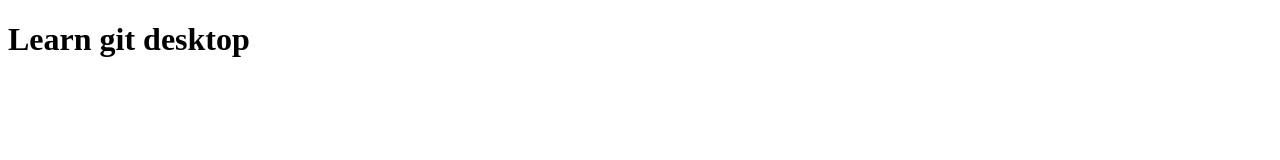
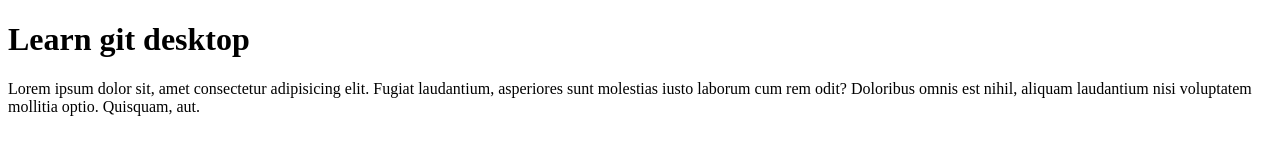
Before and after one commit to Joun77/git-desktop, a plain HTML site: page index.html in a window 1280 px wide. Drawn offline with Linux system fonts and the light colour scheme.

Commit message:
add tag p
tag p

```diff
--- a/index.html
+++ b/index.html
@@ -7,5 +7,6 @@
 </head>
 <body>
     <h1>Learn git desktop</h1>
+    <p>Lorem ipsum dolor sit, amet consectetur adipisicing elit. Fugiat laudantium, asperiores sunt molestias iusto laborum cum rem odit? Doloribus omnis est nihil, aliquam laudantium nisi voluptatem mollitia optio. Quisquam, aut.</p>
 </body>
 </html>
```
